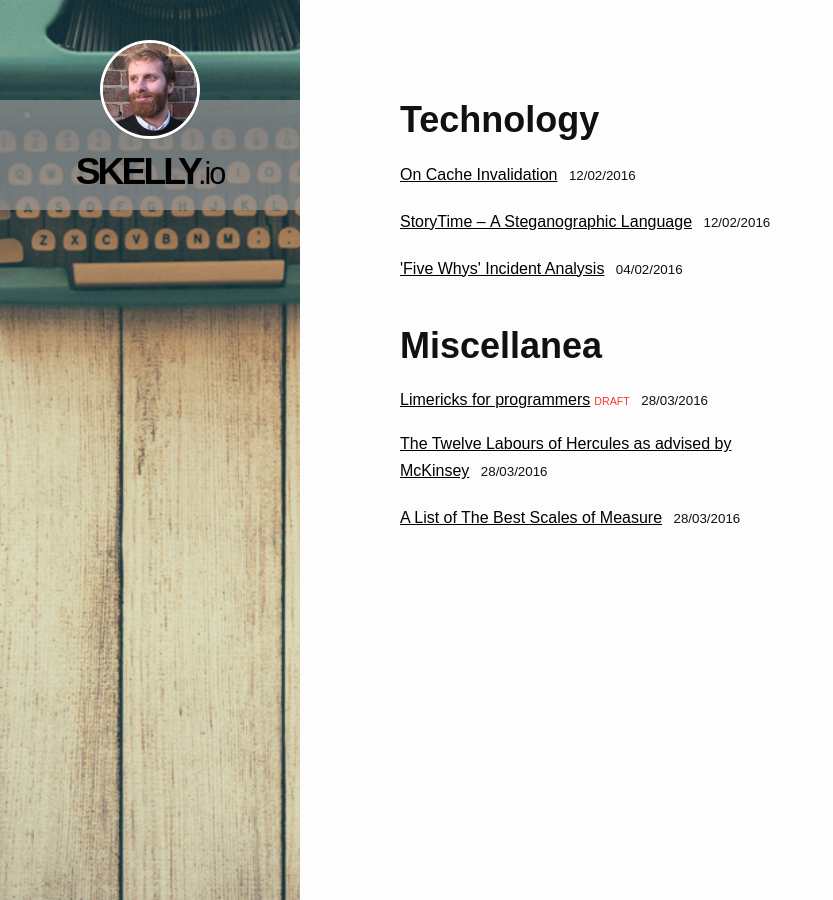
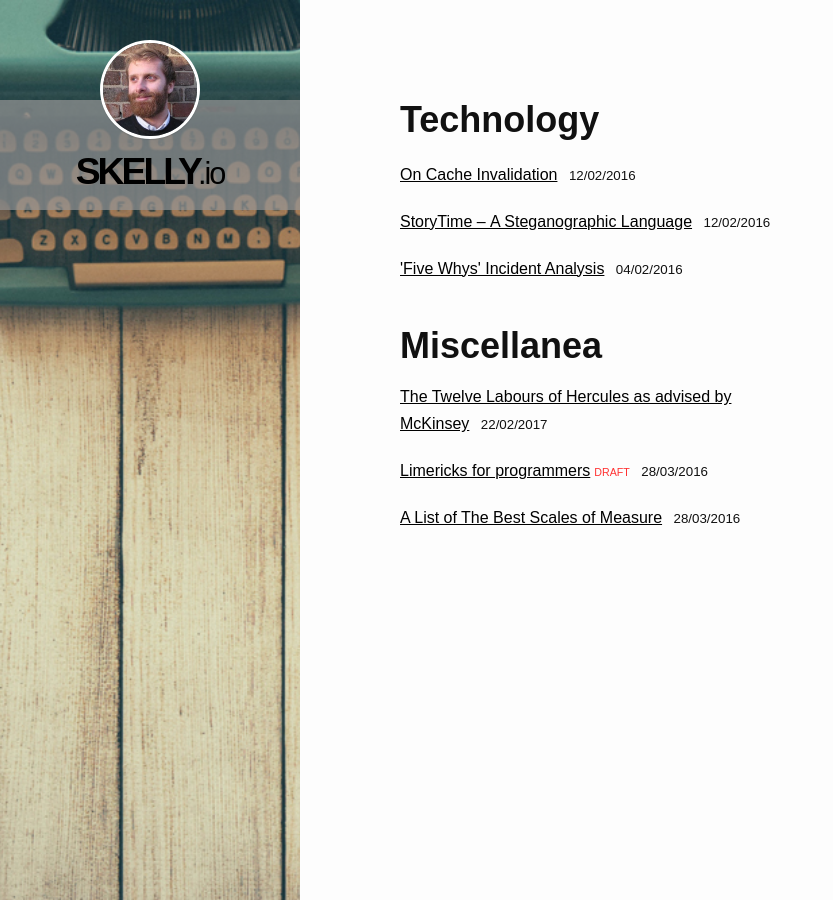
Before and after one commit to skellystudios/skelly-io, a Jekyll site: the page built from skellyio-jekyll/index.html, in a window 1280 px wide. Shown: the whole page, without its empty margins (0-833 px from the left). Built offline with Jekyll 4.4.1, drawn with Linux system fonts in a browser that asks for light colours.

Commit message:
Change date

```diff
--- a/skellyio-jekyll/_posts/2016-04-01-twelve_tasks_of_hercules_as_advised_by_McKinsey.md
+++ b/skellyio-jekyll/_posts/2016-04-01-twelve_tasks_of_hercules_as_advised_by_McKinsey.md
@@ -1,7 +1,7 @@
 ---
 layout: post
 title:  "The Twelve Labours of Hercules as advised by McKinsey"
-date:   2016-03-28 00:10:00 +0000
+date:   2017-02-22 00:10:00 +0000
 categories: miscellanea
 sidebar-image: https://images.unsplash.com/photo-1447014421976-7fec21d26d86?ixlib=rb-0.3.5&q=80&fm=jpg&crop=entropy&w=1080&fit=max&s=38b45c65f964200396720958a5f656f0
 photo-credit: "Dikaseva - dikaseva.com"
```
